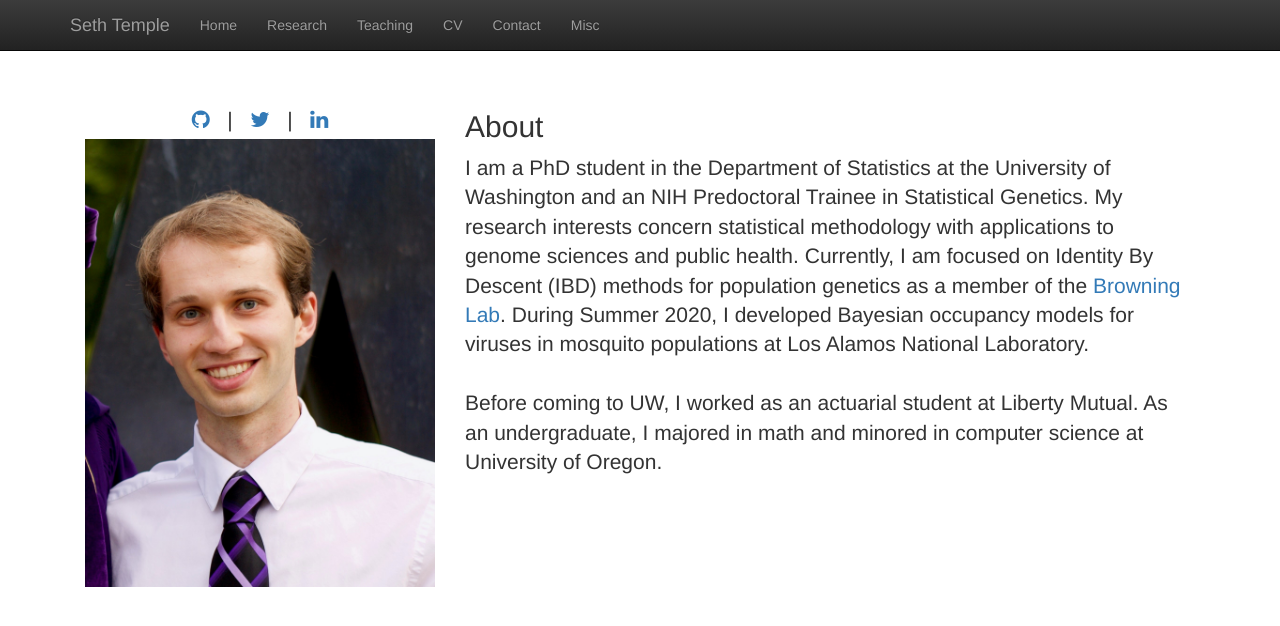
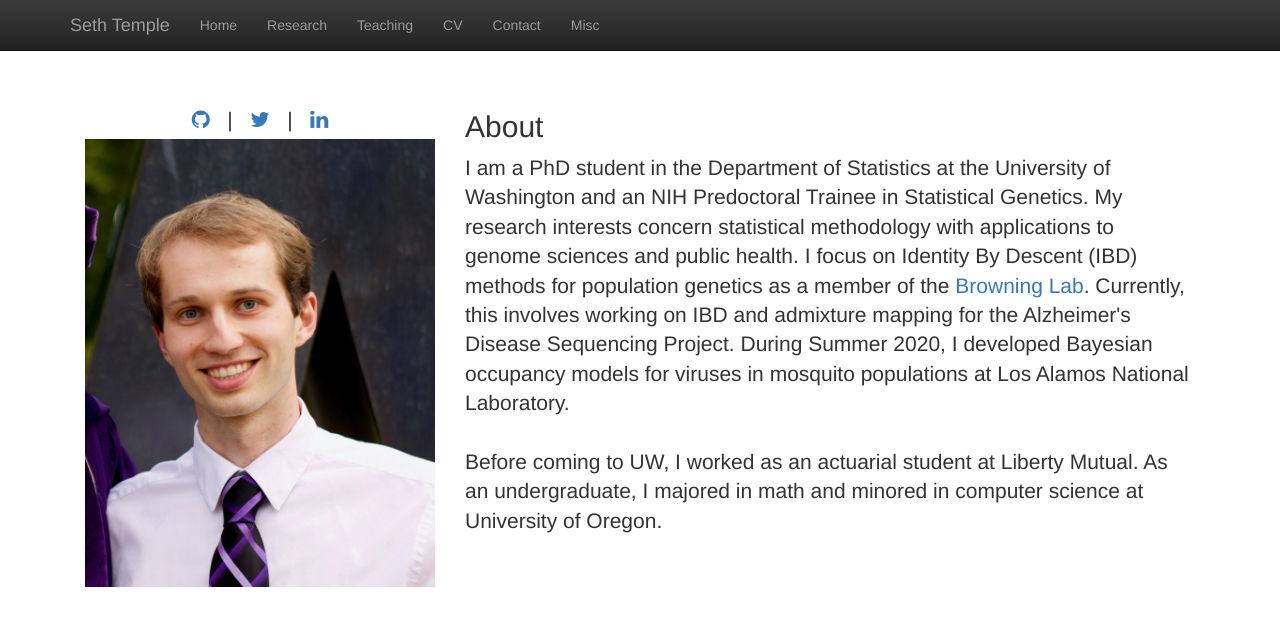
Before and after one commit to sdtemple/sdtemple.github.io, a Jekyll site: the page built from index.html, in a window 1280 px wide. Shown: the top 626 px of the page. Built offline with Jekyll 4.4.1, drawn with Linux system fonts in a browser that asks for light colours; nearby versions of some CDN libraries; library files that are not in the unit come from our copies.

Commit message:
Update index.html

```diff
--- a/index.html
+++ b/index.html
@@ -23,7 +23,8 @@ title:  'Seth Temple'
   <p class="lead">
   I am a PhD student in the Department of Statistics at the University of Washington and an NIH Predoctoral Trainee in Statistical Genetics.
     My research interests concern statistical methodology with applications to genome sciences and public health.
-    Currently, I am focused on Identity By Descent (IBD) methods for population genetics as a member of the <a href = "https://sites.uw.edu/sguy/">Browning Lab</a>.
+    I focus on Identity By Descent (IBD) methods for population genetics as a member of the <a href = "https://sites.uw.edu/sguy/">Browning Lab</a>.
+    Currently, this involves working on IBD and admixture mapping for the Alzheimer's Disease Sequencing Project.
     During Summer 2020, I developed Bayesian occupancy models for viruses in mosquito populations at Los Alamos National Laboratory.<br/>
 <br/>
 Before coming to UW, I worked as an actuarial student at Liberty Mutual.
```
